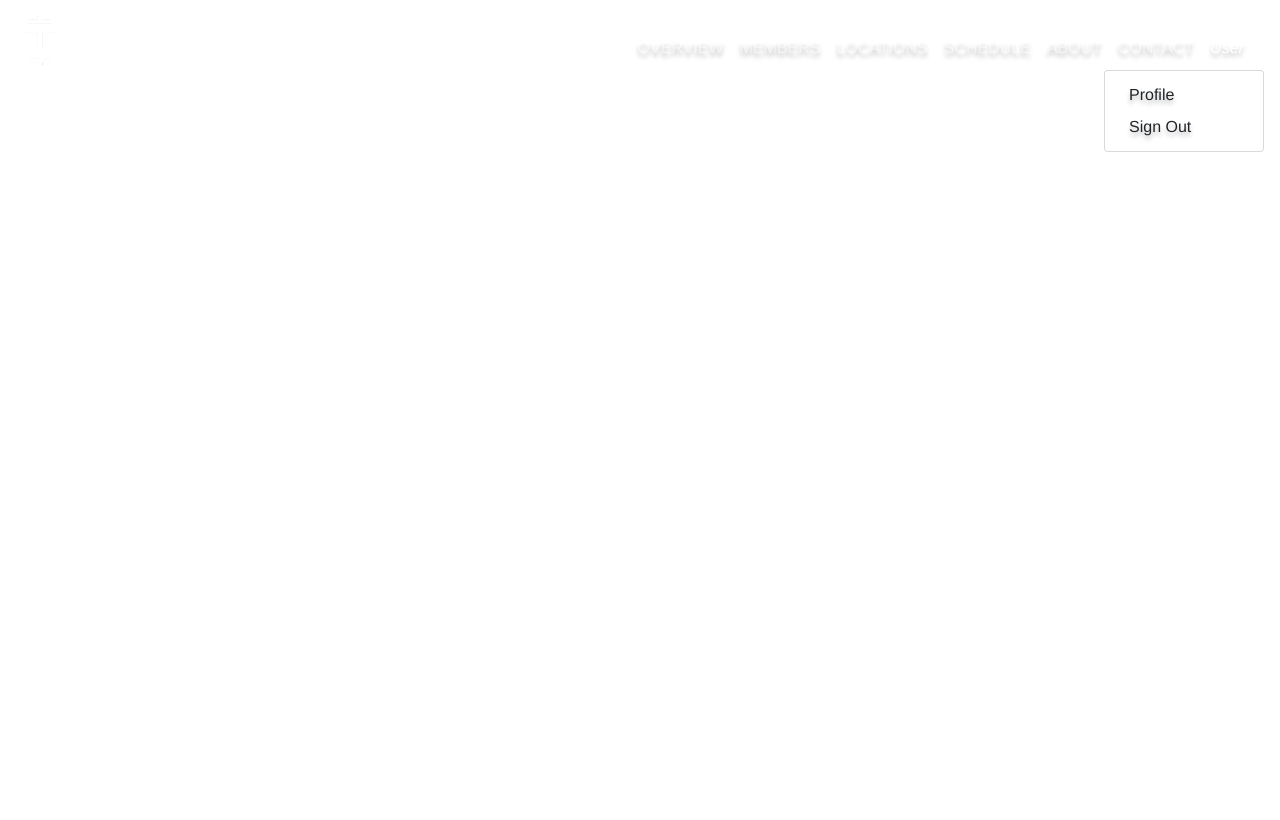
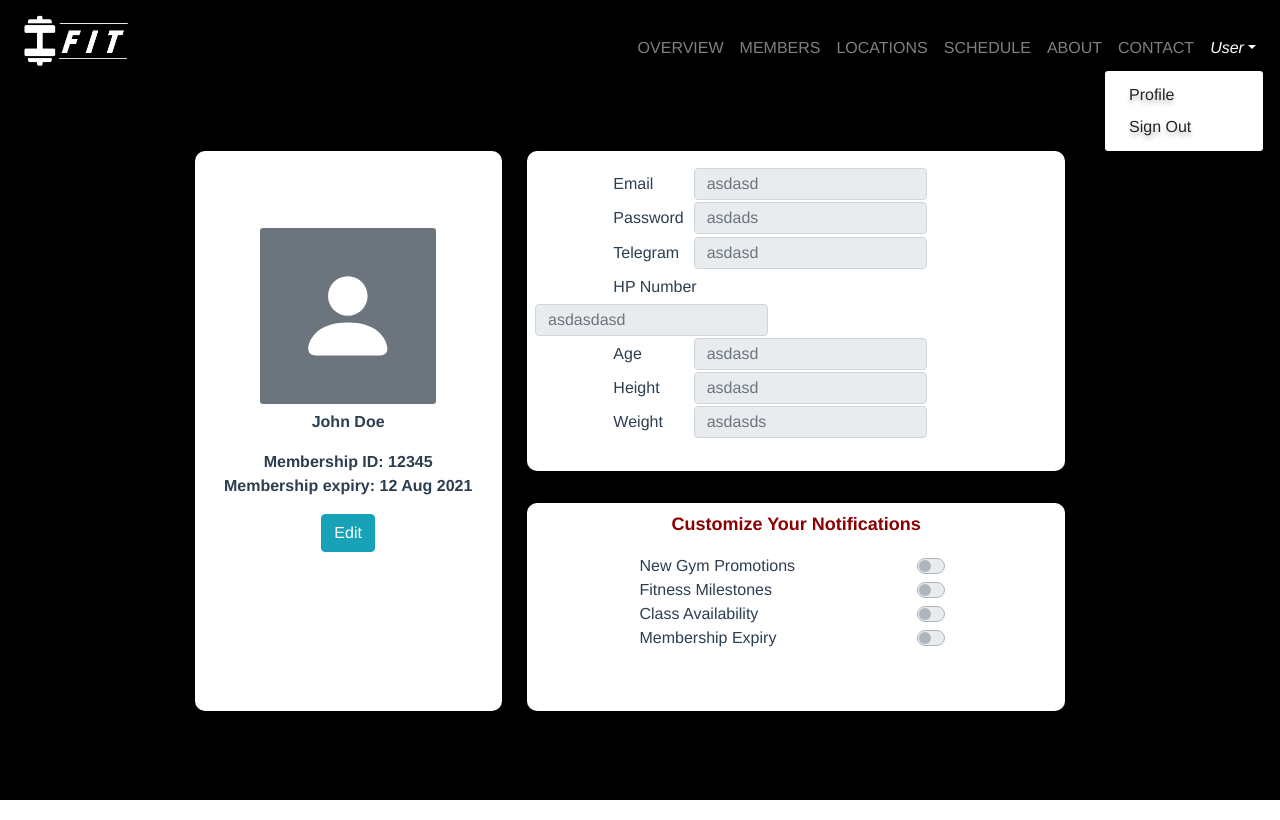
Before and after one commit to BT3103-G7/iFit, a Vue app: page /profile in a window 1280 px wide. Both pictures are taken after a click on the button "User". Built offline with nearby package versions, Linux system fonts and the light colour scheme.

Commit message:
Profile page UI

```diff
--- a/src/components/Header.vue
+++ b/src/components/Header.vue
@@ -29,7 +29,7 @@
             <template #button-content>
               <em>User</em>
             </template>
-            <b-dropdown-item href="#">Profile</b-dropdown-item>
+            <b-dropdown-item href="#" to="profile">Profile</b-dropdown-item>
             <b-dropdown-item href="#" v-on:click="logout">Sign Out</b-dropdown-item>
           </b-nav-item-dropdown>
         </b-navbar-nav>
--- /dev/null
+++ b/src/components/Profile.vue
@@ -0,0 +1,281 @@
+<template>
+    <div id="placeholder">
+        <div id="bg"></div>
+        <div id="left">
+            <div id="profileCard">
+                <b-avatar rounded="sm" size="22vh"></b-avatar>
+                <p id="name">John Doe</p>
+                <p id="memDetails">Membership ID: 12345 <br> Membership expiry: 12 Aug 2021</p>
+                <b-button v-if="!this.editMode" variant="info" class="button" v-on:click="editClick()">Edit</b-button>
+                <b-button v-if="this.editMode" variant="info" class="button" v-on:click="applyClick()">Apply</b-button>
+            </div>
+        </div>
+        <div id="right">
+            <div v-if="this.editMode" class="accCard">
+                <b-form inline>
+                    <label class="label" for="inline-form-custom-select-pref">Email</label>
+                    <b-form-input
+                        id="input-email"
+                        class="input"
+                        placeholder=""
+                    ></b-form-input>
+                </b-form>
+                <b-form inline>
+                    <label class="label" for="inline-form-custom-select-pref">Password</label>
+                    <b-form-input
+                        id="input-password"
+                        class="input"
+                        placeholder=""
+                    ></b-form-input>
+                </b-form>
+                <b-form inline>
+                    <label class="label" for="inline-form-custom-select-pref">Telegram</label>
+                    <b-form-input
+                        id="input-telegram"
+                        class="input"
+                        placeholder=""
+                    ></b-form-input>
+                </b-form>
+                <b-form inline>
+                    <label class="label" for="inline-form-custom-select-pref">HP Number</label>
+                    <b-form-input
+                        id="input-hpNum"
+                        class="input"
+                        placeholder=""
+                    ></b-form-input>
+                </b-form>
+                <b-form inline>
+                    <label class="label" for="inline-form-custom-select-pref">Age</label>
+                    <b-form-input
+                        id="input-age"
+                        class="input"
+                        placeholder=""
+                    ></b-form-input>
+                </b-form>
+                <b-form inline>
+                    <label class="label" for="inline-form-custom-select-pref">Height</label>
+                    <b-form-input
+                        id="input-height"
+                        class="input"
+                        placeholder=""
+                    ></b-form-input>
+                </b-form>
+                <b-form inline>
+                    <label class="label" for="inline-form-custom-select-pref">Weight</label>
+                    <b-form-input
+                        id="input-weight"
+                        class="input"
+                        placeholder=""
+                    ></b-form-input>
+                </b-form>
+            </div>
+            <div v-if="!this.editMode" class="accCard">
+                <b-form inline>
+                    <label class="label" for="inline-form-custom-select-pref">Email</label>
+                    <b-form-input
+                        id="input-email"
+                        class="input"
+                        placeholder="asdasd"
+                        disabled="true"
+                    ></b-form-input>
+                </b-form>
+                <b-form inline>
+                    <label class="label" for="inline-form-custom-select-pref">Password</label>
+                    <b-form-input
+                        id="input-password"
+                        class="input"
+                        placeholder="asdads"
+                        disabled="true"
+                    ></b-form-input>
+                </b-form>
+                <b-form inline>
+                    <label class="label" for="inline-form-custom-select-pref">Telegram</label>
+                    <b-form-input
+                        id="input-telegram"
+                        class="input"
+                        placeholder="asdasd"
+                        disabled="true"
+                    ></b-form-input>
+                </b-form>
+                <b-form inline>
+                    <label class="label" for="inline-form-custom-select-pref">HP Number</label>
+                    <b-form-input
+                        id="input-hpNum"
+                        class="input"
+                        placeholder="asdasdasd"
+                        disabled="true"
+                    ></b-form-input>
+                </b-form>
+                <b-form inline>
+                    <label class="label" for="inline-form-custom-select-pref">Age</label>
+                    <b-form-input
+                        id="input-age"
+                        class="input"
+                        placeholder="asdasd"
+                        disabled="true"
+                    ></b-form-input>
+                </b-form>
+                <b-form inline>
+                    <label class="label" for="inline-form-custom-select-pref">Height</label>
+                    <b-form-input
+                        id="input-height"
+                        class="input"
+                        placeholder="asdasd"
+                        disabled="true"
+                    ></b-form-input>
+                </b-form>
+                <b-form inline>
+                    <label class="label" for="inline-form-custom-select-pref">Weight</label>
+                    <b-form-input
+                        id="input-weight"
+                        class="input"
+                        placeholder="asdasds"
+                        disabled="true"
+                    ></b-form-input>
+                </b-form>
+            </div>
+            <div class="notifCard" v-if="this.editMode">
+                <p id="notifHeader">Customize Your Notifications</p>
+                <b-form inline>
+                    <label class="labelNotif" for="inline-form-custom-select-pref">New Gym Promotions</label>
+                    <b-form-checkbox switch class="switch"></b-form-checkbox>
+                </b-form>
+                <b-form inline>
+                    <label class="labelNotif" for="inline-form-custom-select-pref">Fitness Milestones</label>
+                    <b-form-checkbox switch class="switch"></b-form-checkbox>
+                </b-form>
+                <b-form inline>
+                    <label class="labelNotif" for="inline-form-custom-select-pref">Class Availability</label>
+                    <b-form-checkbox switch class="switch"></b-form-checkbox>
+                </b-form>
+                <b-form inline>
+                    <label class="labelNotif" for="inline-form-custom-select-pref">Membership Expiry</label>
+                    <b-form-checkbox switch class="switch"></b-form-checkbox>
+                </b-form>
+            </div>
+            <div class="notifCard" v-if="!this.editMode">
+                <p id="notifHeader">Customize Your Notifications</p>
+                <b-form inline>
+                    <label class="labelNotif" for="inline-form-custom-select-pref">New Gym Promotions</label>
+                    <b-form-checkbox switch class="switch" disabled="true"></b-form-checkbox>
+                </b-form>
+                <b-form inline>
+                    <label class="labelNotif" for="inline-form-custom-select-pref">Fitness Milestones</label>
+                    <b-form-checkbox switch class="switch" disabled="true"></b-form-checkbox>
+                </b-form>
+                <b-form inline>
+                    <label class="labelNotif" for="inline-form-custom-select-pref">Class Availability</label>
+                    <b-form-checkbox switch class="switch" disabled="true"></b-form-checkbox>
+                </b-form>
+                <b-form inline>
+                    <label class="labelNotif" for="inline-form-custom-select-pref">Membership Expiry</label>
+                    <b-form-checkbox switch class="switch" disabled="true"></b-form-checkbox>
+                </b-form>
+            </div>
+
+        </div>
+    </div>
+</template>
+
+<script>
+export default {
+    components: {
+    },
+    data() {
+      return {
+          notifSettings: [true, false, true, false],
+          editMode: false
+        }
+    },
+    methods: {
+        editClick: function() {
+            this.editMode = true;
+        },
+        applyClick: function() {
+            this.editMode = false;
+        }
+    }
+}
+</script>
+
+<style scoped>
+#body {
+    font-family: 'Lucida Sans';
+}
+#bg {
+  position: absolute;
+  top: 0;
+  left: 0;
+  width: 100%;
+  height: 100%;
+  background-color: black;
+  opacity: 1;
+  z-index: -1;
+}
+#left {
+    min-height: 90vh;
+    width: 40%;
+    float: left;
+    padding: 4% 0 0 0;
+}
+#right {
+    min-height: 90vh;
+    width: 60%;
+    float: right;
+    padding: 4% 0 0 0;
+}
+#profileCard {
+    background-color: white;
+    height: 70vh;
+    width: 60%;
+    position: relative;
+    left: 38%;
+    padding: 15% 0 10% 0;
+    border-radius: 10px;
+}
+#name {
+    margin-top: 2%;
+    font-weight: bolder;
+}
+#memDetails {
+    font-weight: bolder;
+}
+.accCard {
+    background-color: white;
+    height: 40vh;
+    width: 70%;
+    border-radius: 10px;
+    position: relative;
+    left: 2%;
+    padding: 2% 1% 2% 1%;
+}
+.notifCard {
+    margin-top: 4vh;
+    background-color: white;
+    height: 26vh;
+    width: 70%;
+    border-radius: 10px;
+    position: relative;
+    left: 2%;
+    padding: 1%;
+}
+.label {
+    margin: 1% auto 1% 15%;
+}
+.input {
+    height: 4%;
+    margin-right: 25%;
+}
+.labelNotif {
+    margin: 0 auto 0 20%;
+}
+.switch {
+    margin-left: auto;
+    margin-right: 20%;
+}
+#notifHeader {
+    color: #8B0000;
+    font-weight: bolder;
+    font-size: 18px;
+}
+</style>
--- a/src/routes.js
+++ b/src/routes.js
@@ -12,6 +12,7 @@ import InputActivity from './components/InputActivity.vue'
 import InputClass from './components/InputClass.vue'
 import CalsOut from './components/CalsOut.vue'
 import DenyAccess from './components/DenyAccess.vue'
+import Profile from './components/Profile.vue'
 
 export default [
   { path: '/', component: Home },
@@ -26,5 +27,6 @@ export default [
   { path: '/calsout', component: CalsOut },
   { path: '/inputactivity', component: InputActivity },
   { path: '/inputclass', component: InputClass },
-  { path: '/denyaccess', component: DenyAccess }
+  { path: '/denyaccess', component: DenyAccess },
+  { path: '/profile', component: Profile }
 ]
```
